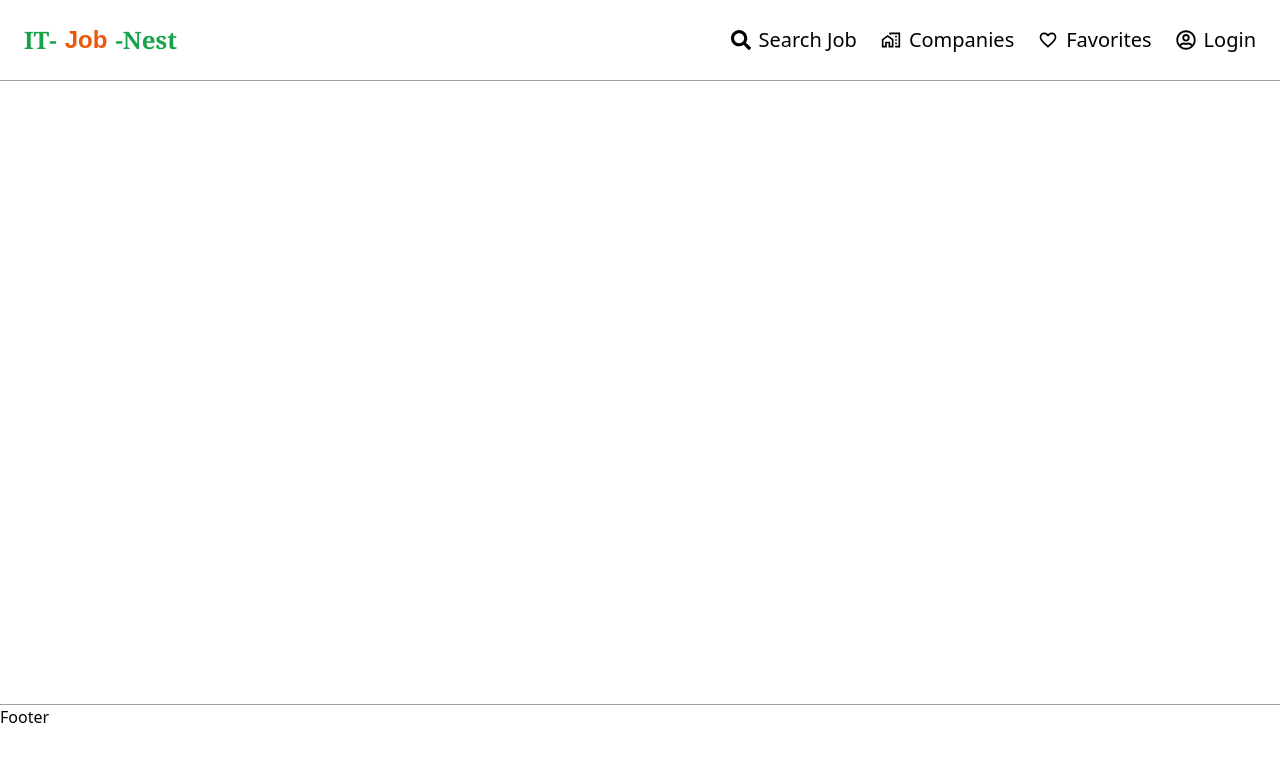
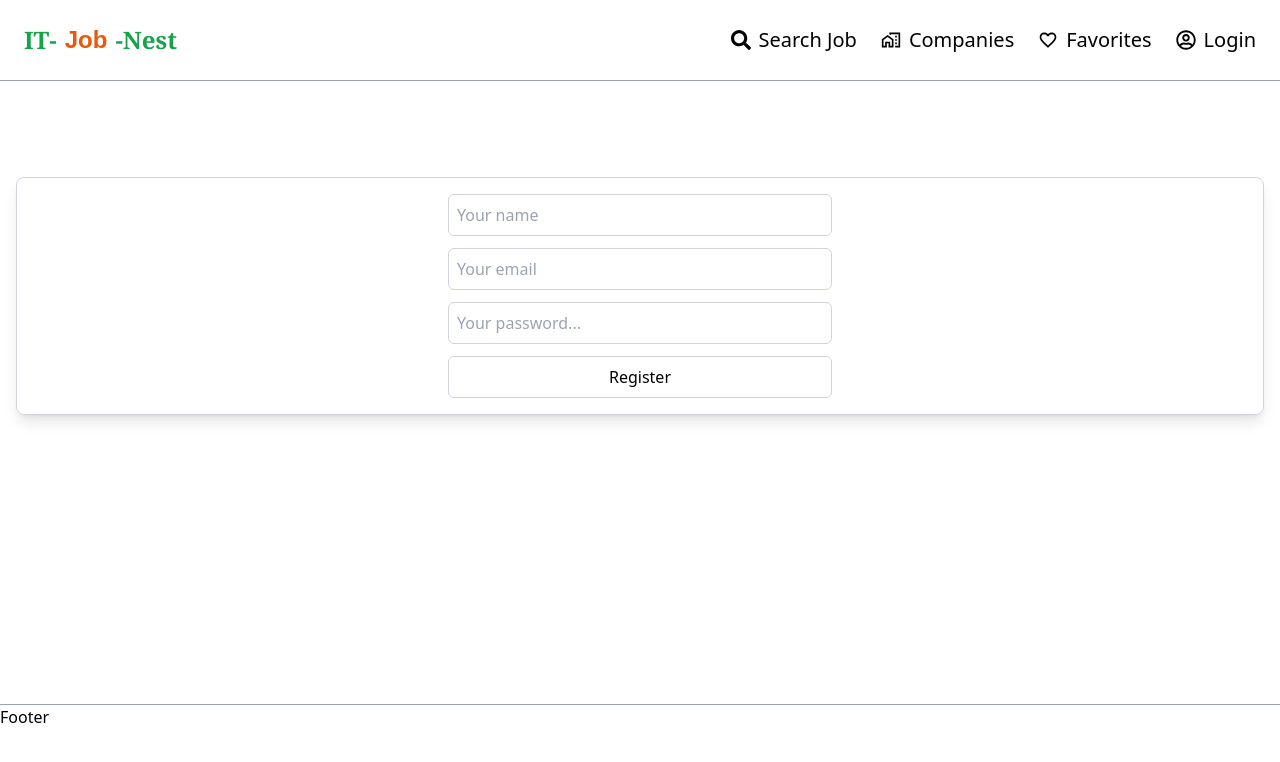
Before and after one commit to juyaamir/IT-Job-Nest, a React (Vite) app: page /IT-Job-Nest/register in a window 1280 px wide. Shown: the top 762 px of the page. Built offline with nearby package versions, Linux system fonts and the light colour scheme; a web font is replaced by a local one.

Commit message:
login and sign up is don

```diff
--- a/src/components/Header.tsx
+++ b/src/components/Header.tsx
@@ -8,7 +8,7 @@ const Header = () => {
         <div className='border-b border-gray-400  p-4 hidden md:block'>
           <DesktopNav />
         </div>
-        <div className="md:hidden">
+        <div className="md:hidden border-b border-gray-400 shadow-md">
           <MobileNavbar />
         </div>
 
--- /dev/null
+++ b/src/components/Login.tsx
@@ -0,0 +1,81 @@
+import { useState } from "react"
+import axios from 'axios'
+import { useNavigate } from "react-router-dom";
+
+interface IForm {
+  email: string;
+  password: string;
+}
+const Login: React.FC = () => {
+  const navigate = useNavigate();
+  const [message, setMessage] = useState(null);
+  const [formData, setFormData] = useState<IForm>({
+    email: "",
+    password: ''
+  });
+
+  const handleChange = (e:React.ChangeEvent<HTMLInputElement>)=> {
+    const {name, value} = e.target;
+    setFormData({
+      ...formData, [name]: value
+    })
+  };
+
+  const handleSubmit = async (e:React.FormEvent<HTMLFormElement>) => {
+    e.preventDefault();
+
+    try {
+      const response = await axios.post('http://localhost:8000/users/v1/login', formData);
+      console.log(response.data);
+      setMessage(response.data.message);
+    } catch (error) {
+      if(error instanceof Error) {
+        console.log(`Error: ${error}`)
+      } else {
+        console.log(`An unexpected error`)
+      }
+    };
+
+    setFormData({
+      email: '',
+      password: ''
+    });
+
+    setTimeout(()=> {
+      navigate('/');
+    }, 4000);
+  }
+
+
+  return (
+    <form
+      onSubmit={handleSubmit}
+      className='border border-gray-300 flex items-center justify-center flex-col p-4 gap-3 rounded-lg shadow-lg w-full'
+      >
+        {
+          message && (
+            <p className="text-blue-400 italic  ">{message}</p>
+          )
+        }
+        <input type="email"
+        placeholder='Your email'
+        onChange={handleChange}
+        name='email'
+        value={formData.email}
+        className='border border-gray-300 rounded-md w-full md:w-96 px-4 py-2'
+        />
+        <input type="password" placeholder='Your password...'
+        className='border border-gray-300 rounded-md p-2 w-full md:w-96 px-4 py-2'
+        name='password'
+        value={formData.password}
+        onChange={handleChange}
+        />
+        <button
+        className='border border-gray-300 rounded-md p-2 w-full md:w-96 px-4 py-2'
+        type='submit'
+        >Login</button>
+      </form>
+  )
+}
+
+export default Login
--- a/src/components/MobileNavbar.tsx
+++ b/src/components/MobileNavbar.tsx
@@ -29,6 +29,8 @@ const MobileNavbar = () => {
             <Link to='/companies' onClick={handleClick} className='flex  items-center gap-2 text-xl  px-2 py-3 hover:bg-gray-200  border-y border-y-gray-300'><MdOutlineHomeWork /> Companies</Link>
             <Link to='/favorites' onClick={handleClick} className='flex  items-center gap-2 text-xl  px-2 py-3 hover:bg-gray-200 '><MdFavoriteBorder />Favorites</Link>
             <Link to='/login' onClick={handleClick} className='flex  items-center gap-2 text-xl  px-2 py-3 hover:bg-gray-200 border-y border-y-gray-300' ><FaRegUserCircle />Login</Link>
+            <Link to='/register' onClick={handleClick} className='flex  items-center gap-2 text-xl  px-2 py-3 hover:bg-gray-200 border-y border-y-gray-300' >Register</Link>
+
         </div>
       </div>
         )
--- /dev/null
+++ b/src/components/Register.tsx
@@ -0,0 +1,88 @@
+import { useState } from "react"
+
+import axios from 'axios'
+const Register = () => {
+    const [formData, setFormData] = useState({
+        name: '',
+        email: '',
+        password: ''
+    });
+    const [error, setError] = useState<String>('');
+    const [message, setMessage] = useState<String>('');
+
+
+    const handleChange = (e:React.ChangeEvent<HTMLInputElement>) => {
+        const {name, value} = e.target;
+        setFormData({...formData, [name]: value})
+    };
+
+    const handleSubmit = async (e:React.FormEvent<HTMLFormElement>) => {
+        e.preventDefault();
+
+        try {
+            const response = await axios.post(`http://localhost:8000/users/v1/register`, formData);
+            setMessage(response.data.message);
+            console.log(response.data);
+        } catch (err: any) {
+           if(err instanceof Error) {
+            console.log(err.message);
+            setError(err.message)
+        } else {
+            console.log("An unexpected error occurred");
+        }
+        }
+        setFormData({
+            name: '',
+            email: '',
+            password: ''
+        })
+    };
+    if(error) {
+        <div className="text-red-500 font-bold">{error}</div>
+    }
+
+return (
+    <div className='flex justify-center items-center mt-20 p-4'>
+
+    <form
+    onSubmit={handleSubmit}
+    className='w-full border border-gray-300 flex items-center justify-center flex-col p-4 gap-3 rounded-lg shadow-lg'
+    >
+        {
+            message && <p className="text-blue-500 font-bold">{message}</p>
+        }
+        {
+            error && (
+                <p className="text-red-400">{error}</p>
+            )
+        }
+        <input type="text"
+        placeholder='Your name'
+        name='name'
+        onChange={handleChange}
+        value={formData.name}
+        className='border border-gray-300 rounded-md p-2 w-full md:w-96'
+        />
+        <input type="email"
+        placeholder='Your email'
+        name='email'
+        value={formData.email}
+        onChange={handleChange}
+        className='border border-gray-300 rounded-md p-2 w-full md:w-96'
+        />
+        <input type="password" placeholder='Your password...'
+        value={formData.password}
+        onChange={handleChange}
+        className='border border-gray-300 rounded-md p-2 w-full md:w-96'
+        name='password'
+        />
+        <button
+        className='border border-gray-300 rounded-md p-2 w-full md:w-96 px-4 py-2'
+        type='submit'
+        >Register</button>
+    </form>
+    </div>
+)
+}
+
+export default Register
--- a/src/pages/Login.tsx
+++ /dev/null
@@ -1,9 +0,0 @@
-import React from 'react'
-
-const Login = () => {
-  return (
-    <div>Login</div>
-  )
-}
-
-export default Login
--- /dev/null
+++ b/src/pages/loginPage.tsx
@@ -0,0 +1,11 @@
+import Login from "../components/Login"
+
+const LoginPage = () => {
+  return (
+    <div className='flex justify-center items-center mt-20 p-4'>
+      <Login />
+    </div>
+  )
+}
+
+export default LoginPage
--- /dev/null
+++ b/src/pages/registerPage.tsx
@@ -0,0 +1,12 @@
+import Register from "../components/register";
+
+
+const RegisterPage = () => {
+  return (
+    <div>
+        <Register />
+    </div>
+  )
+}
+
+export default RegisterPage
--- a/src/routes/AppRoutes.tsx
+++ b/src/routes/AppRoutes.tsx
@@ -1,17 +1,20 @@
 import Companies from "../pages/companiesPage"
 import Home from "../pages/Home"
-import Login from "../pages/Login"
 import Favorites from "../pages/Favorites"
 import Theme from "../pages/Theme"
 import { Routes, Route } from "react-router-dom"
+import LoginPage from '../pages/loginPage'
+import RegisterPage from "../pages/registerPage"
+
 const AppRoutes = () => {
   return (
     <Routes>
       <Route path='/' element={<Home />} />
       <Route path='/companies' element={<Companies />} />
       <Route path='/favorites' element={<Favorites />} />
-      <Route path='/login' element={<Login />} />
+      <Route path='/login' element={<LoginPage />} />
       <Route path='/theme' element={<Theme />} />
+      <Route path="/register" element={<RegisterPage />} />
     </Routes>
   )
 }
```
